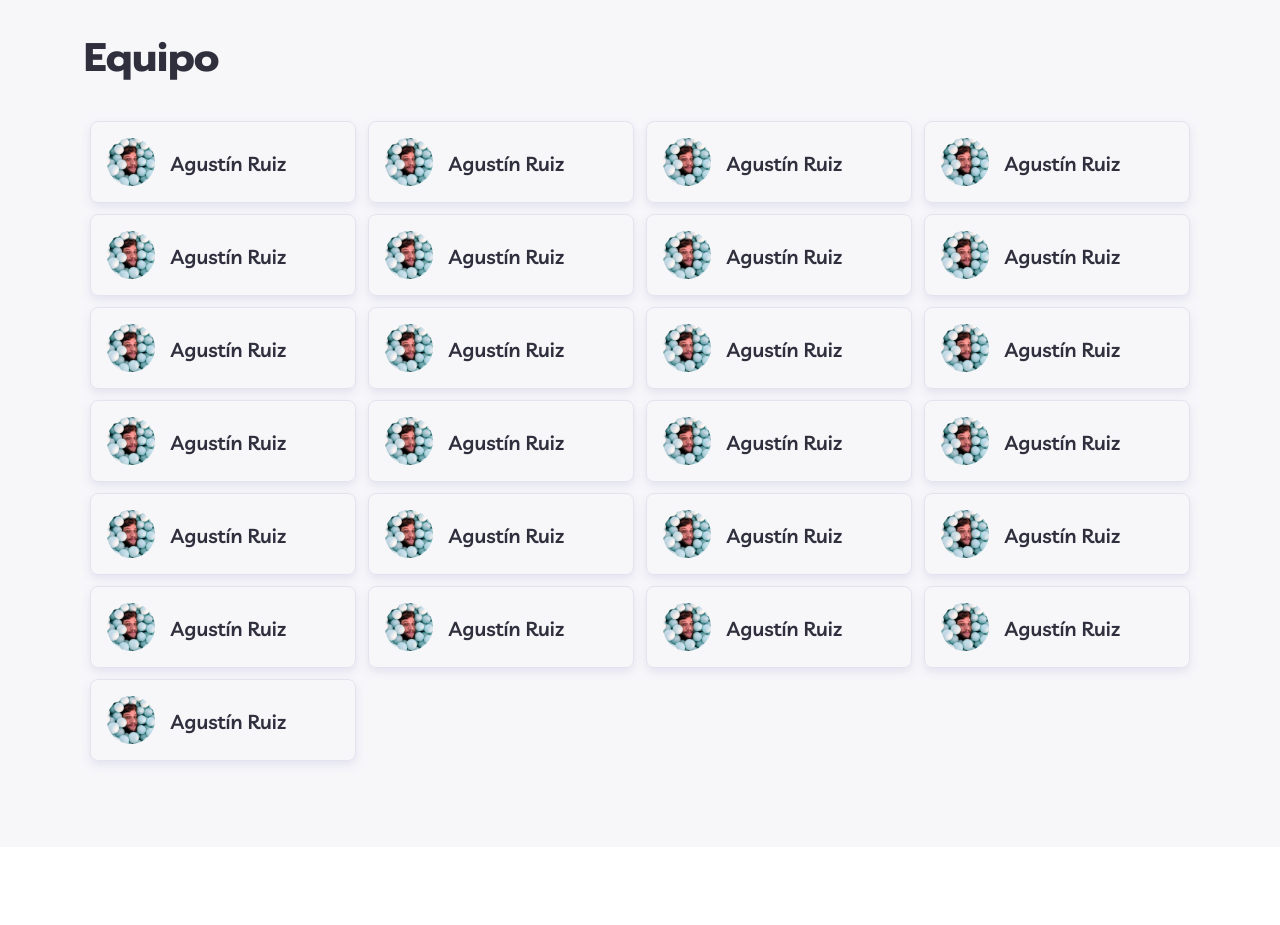
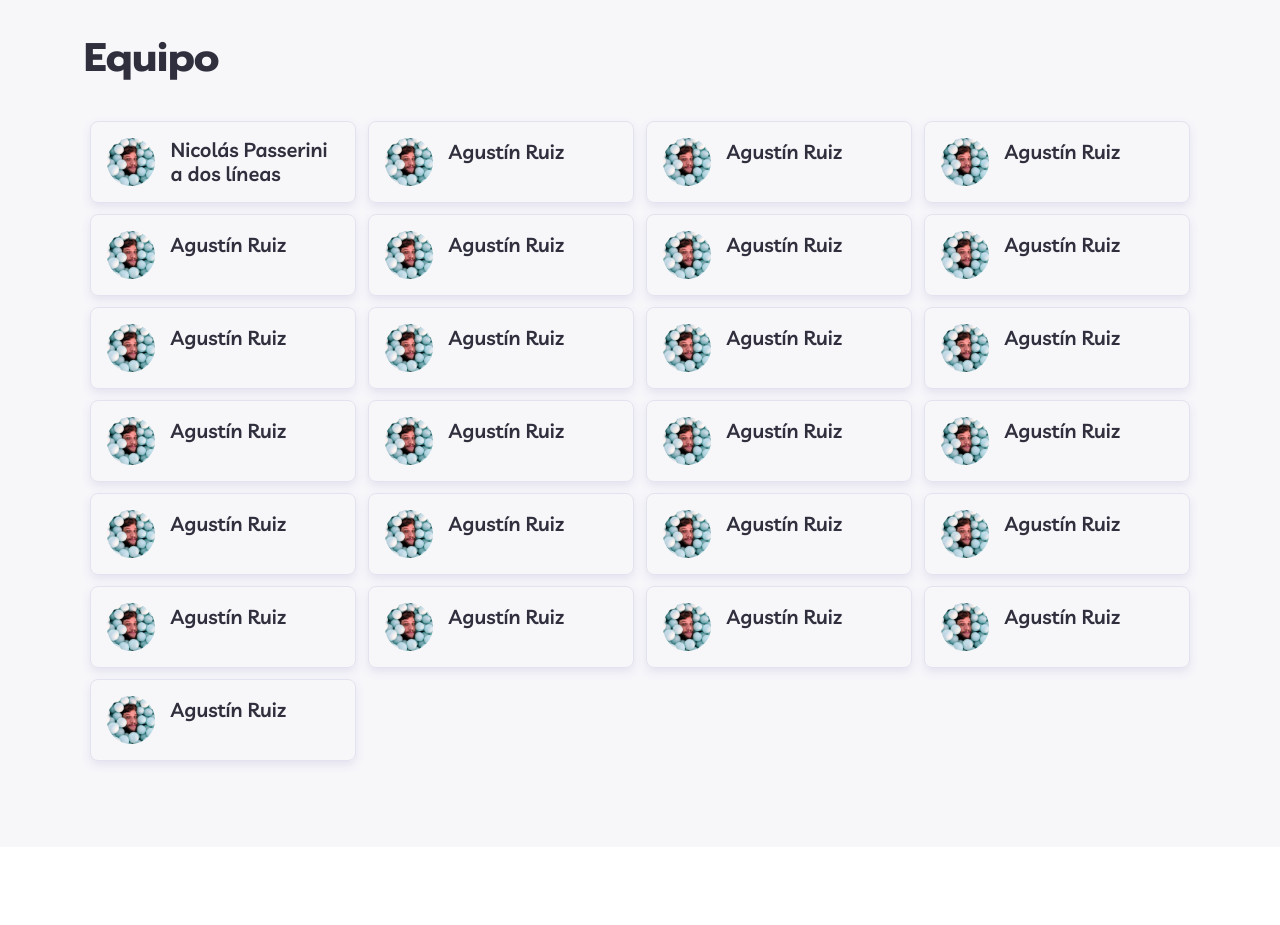
Before and after one commit to uqbar-project/uqbar-landing, a React (Create React App) app: page / in a window 1280 px wide. Shown: the part 2880-3805 px from the top of the page. Built offline with nearby package versions, Linux system fonts and the light colour scheme.

Commit message:
Ajustes en vista de equipo

```diff
--- a/src/components/equipo/Index.js
+++ b/src/components/equipo/Index.js
@@ -25,7 +25,7 @@ export default function Equipo() {
         <h2>Equipo</h2>
         <div className={styles["equipoListado"]}>
           <Miembro
-            name="Agustín Ruiz"
+            name="Nicolás Passerini a dos líneas"
             photo={demo}
             bio="Demasiado académico para la ingeniería, demasiado práctico para la ciencia. Nico fue docente, investigador e ingeniero durante 20 años construyendo software en muchos lenguajes incluyendo algunos diseñados por él mismo. Padre de dos hijos y muchísimos proyectos locos. Le gusta cocinar (y comer), elaborar cerveza, el ajedrez, el fútbol, pero sobre todas las cosas llevar la teoría a la práctica."
           />
--- a/src/components/equipo/Index.module.css
+++ b/src/components/equipo/Index.module.css
@@ -34,14 +34,15 @@
 }
 .description {
   padding-left: 1.6rem;
-  padding-top: 1.4rem;
+  padding-top: 0;
   width: calc(100% - 4.8rem);
   display: inline-block;
   position: relative;
+  vertical-align: middle;
 }
 .closeIcon {
   position: absolute;
-  right: 1.6rem;
+  right: 0;
   cursor: pointer;
   display: none;
 }
@@ -63,7 +64,7 @@
   flex-basis: 49%;
 }
 .member.active .photo {
-  width: 19.4rem;
+  width: 19.8rem;
   height: 30.2rem;
 }
 .member.active .photo img {
@@ -75,8 +76,9 @@
   margin-left: -5.2rem;
 }
 .member.active .description {
-  width: calc(100% - 20rem);
+  width: calc(100% - 21rem);
   padding-left: 2.4rem;
+  padding-top:2.4rem;
 }
 .member.active .closeIcon {
   display: block;
@@ -133,7 +135,7 @@
   }
   .member.active .description {
     width: calc(100% - 6.4rem);
-    padding: 1.6rem 0rem 1.6rem 2.4rem;
+    padding: 0.8rem 0rem 0.8rem 2.4rem;
     display:inline-block;
   }
   .member.active .closeIcon {
@@ -142,5 +144,6 @@
   }
   .member.active .bio {
     display: block;
+    margin-top:0.8rem
   }
 }
```
